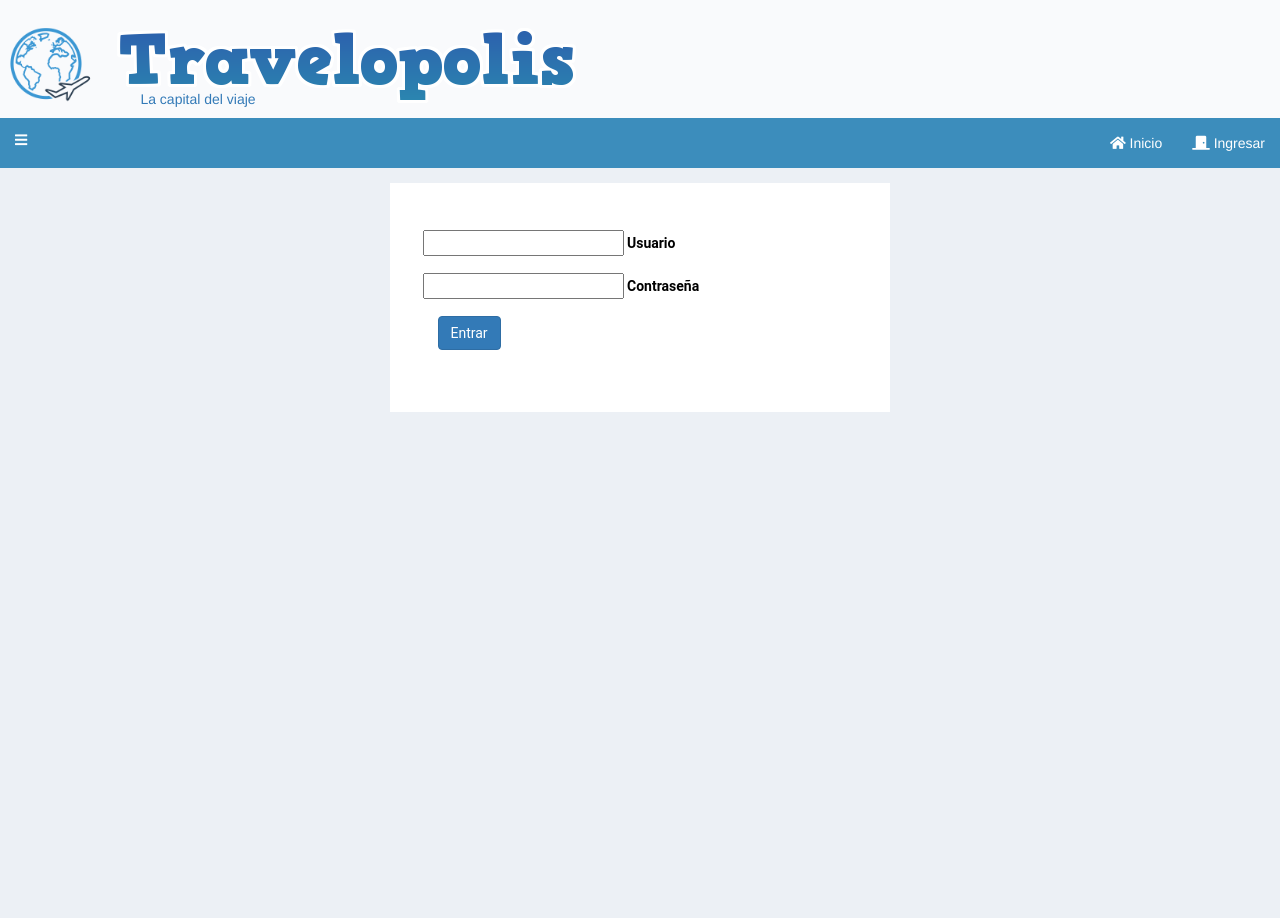
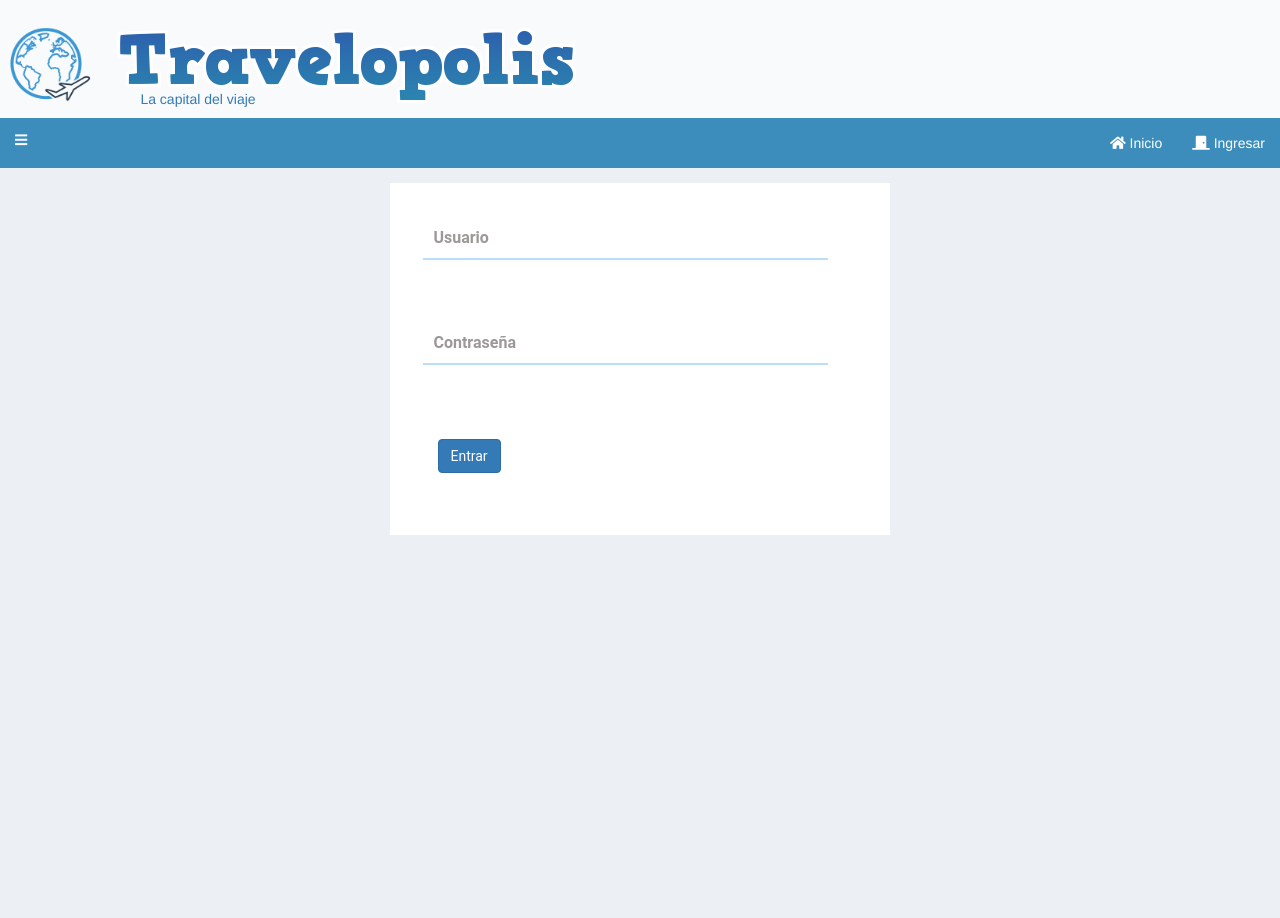
Before and after one commit to carlosgaxiola/travelopolis, a CodeIgniter app: page /travelopolis/inicio/ingresar in a window 1280 px wide. Run offline with CodeIgniter, Linux system fonts and the light colour scheme.

Commit message:
Update login_vista.php

```diff
--- a/application/views/Inicio/login_vista.php
+++ b/application/views/Inicio/login_vista.php
@@ -2,14 +2,14 @@
 	<div class="alert alert-danger" hidden id="msg-error">
 	</div>
 	<form id="frmLogin">
-		<fieldset class="form-group row">
+		<div class="fieldset form-group row">
 			<input type="text" class="texto required" name="txtUsuario" id="txtUsuario">
 			<label for="txtUsuario">Usuario</label>
-		</fieldset>
-		<fieldset class="form-group row">
+		</div>
+		<div class="fieldset form-group row">
 			<input type="password" class="contra required" id="txtContra" name="txtContra">
 			<label for="txtContra">Contraseña</label>
-		</fieldset>
+		</div>
 		<button type="button" class="btn btn-primary" id="btn-login">Entrar</button>
 	</form>
 </div>
```
